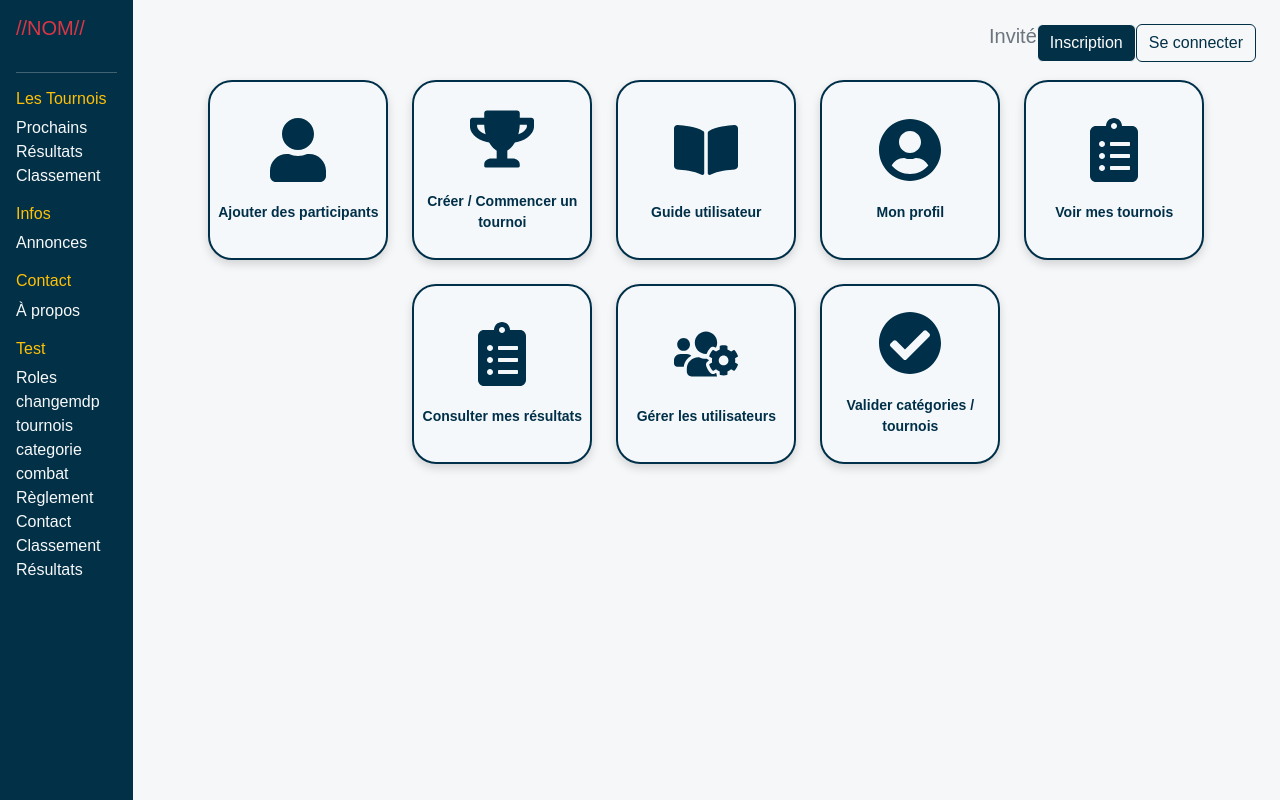
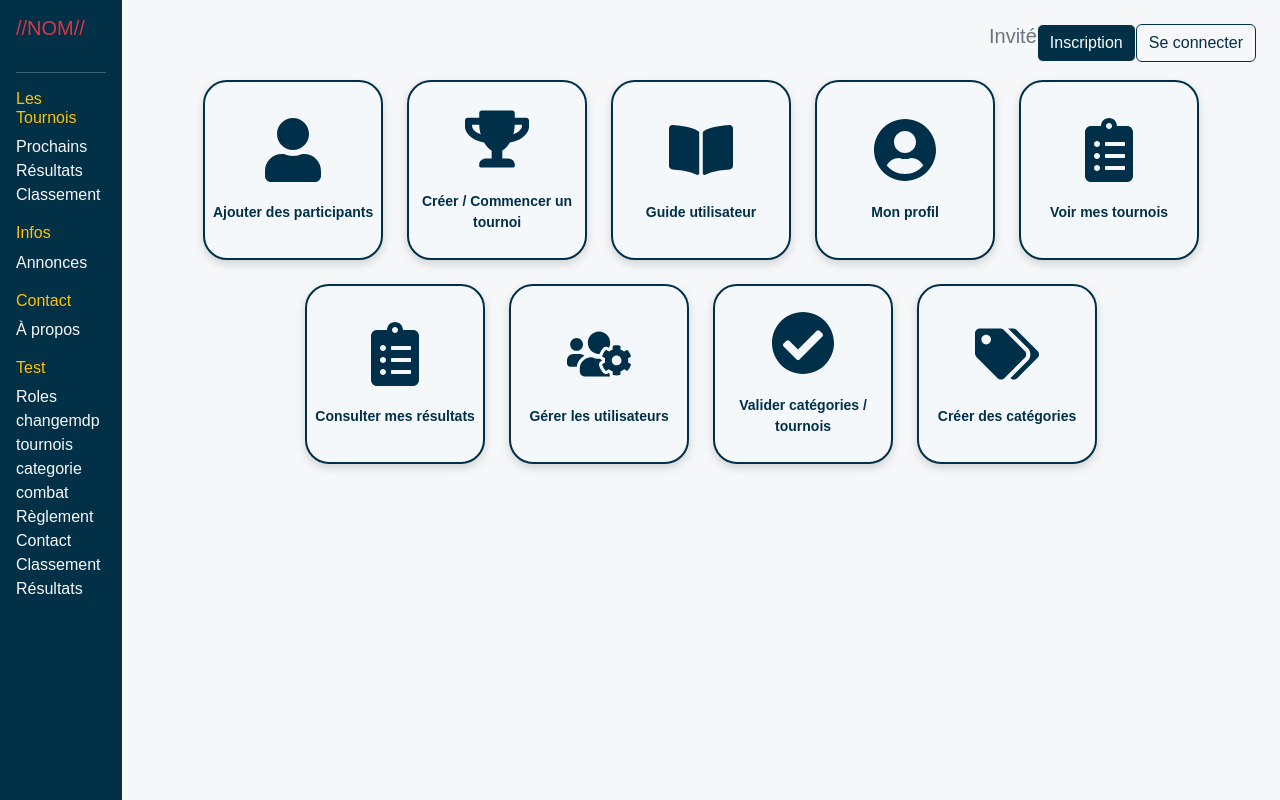
Before and after one commit to Alyss4/nipponweb, a Next.js app: page / in a window 1280 px wide. Built offline with nearby package versions, Linux system fonts and the light colour scheme.

Commit message:
fix: button acc

```diff
--- a/src/app/page.tsx
+++ b/src/app/page.tsx
@@ -1,22 +1,24 @@
+'use client'
+import Button, { ButtonStyles } from '../components/componentsPages/AccueilButton';
 import {
-  ButtonImportParticipants, ButtonCreateTournament, ButtonGuideUser,
-  ButtonMyProfile, ButtonViewMyTournaments, ButtonConsultResults,
-  ButtonManageUsers, ButtonValidateCategories, ButtonStyles
-} from '../components/componentsPages/AccueilButton';
+  FaUser, FaTrophy, FaBookOpen, FaClipboardList,
+  FaUsersCog, FaCheckCircle, FaUserCircle, FaTags
+} from 'react-icons/fa';
 
 export default function Dashboard() {
   return (
     <>
       <ButtonStyles />
       <div style={{ display: 'flex', flexWrap: 'wrap', gap: '24px', justifyContent: 'center' }}>
-        <ButtonImportParticipants />
-        <ButtonCreateTournament />
-        <ButtonGuideUser />
-        <ButtonMyProfile />
-        <ButtonViewMyTournaments />
-        <ButtonConsultResults />
-        <ButtonManageUsers />
-        <ButtonValidateCategories />
+        <Button icon={FaUser} label="Ajouter des participants" href="/" />
+        <Button icon={FaTrophy} label="Créer / Commencer un tournoi" href="/" />
+        <Button icon={FaBookOpen} label="Guide utilisateur" href="/" />
+        <Button icon={FaUserCircle} label="Mon profil" href="/" />
+        <Button icon={FaClipboardList} label="Voir mes tournois" href="/" />
+        <Button icon={FaClipboardList} label="Consulter mes résultats" href="/" />
+        <Button icon={FaUsersCog} label="Gérer les utilisateurs" href="/" />
+        <Button icon={FaCheckCircle} label="Valider catégories / tournois" href="/" />
+        <Button icon={FaTags} label="Créer des catégories" href="/" />
       </div>
     </>
   );
--- a/src/components/componentsPages/AccueilButton.tsx
+++ b/src/components/componentsPages/AccueilButton.tsx
@@ -1,22 +1,35 @@
 'use client';
 
-import { FaUser, FaTrophy, FaBookOpen, FaClipboardList, FaUsersCog, FaCheckCircle, FaUserCircle } from 'react-icons/fa';
+import { useRouter } from 'next/navigation';
+import { IconType } from 'react-icons';
 
-const Button = ({ icon: Icon, label }: { icon: any, label: string }) => (
-  <button type="button" className="icon-button">
-    <Icon size={64} />
-    <span className="label">{label}</span>
-  </button>
-);
+interface ButtonProps {
+  icon: IconType;
+  label: string;
+  href?: string;
+  onClick?: () => void;
+}
 
-export const ButtonImportParticipants = () => <Button icon={FaUser} label="Ajouter des participants" />;
-export const ButtonCreateTournament = () => <Button icon={FaTrophy} label="Créer / Commencer un tournoi" />;
-export const ButtonGuideUser = () => <Button icon={FaBookOpen} label="Guide utilisateur" />;
-export const ButtonMyProfile = () => <Button icon={FaUserCircle} label="Mon profil" />;
-export const ButtonViewMyTournaments = () => <Button icon={FaClipboardList} label="Voir mes tournois" />;
-export const ButtonConsultResults = () => <Button icon={FaClipboardList} label="Consulter mes résultats" />;
-export const ButtonManageUsers = () => <Button icon={FaUsersCog} label="Gérer les utilisateurs" />;
-export const ButtonValidateCategories = () => <Button icon={FaCheckCircle} label="Valider catégories / tournois" />;
+const Button = ({ icon: Icon, label, href, onClick }: ButtonProps) => {
+  const router = useRouter();
+
+  const handleClick = () => {
+    if (onClick) {
+      onClick();
+    } else if (href) {
+      router.push(href);
+    }
+  };
+
+  return (
+    <button type="button" className="icon-button" onClick={handleClick}>
+      <Icon size={64} />
+      <span className="label">{label}</span>
+    </button>
+  );
+};
+
+export default Button;
 
 export const ButtonStyles = () => (
   <style jsx global>{`
```
Also changed, not shown: src/components/ComponentForm.tsx (+26 -29 lines).
